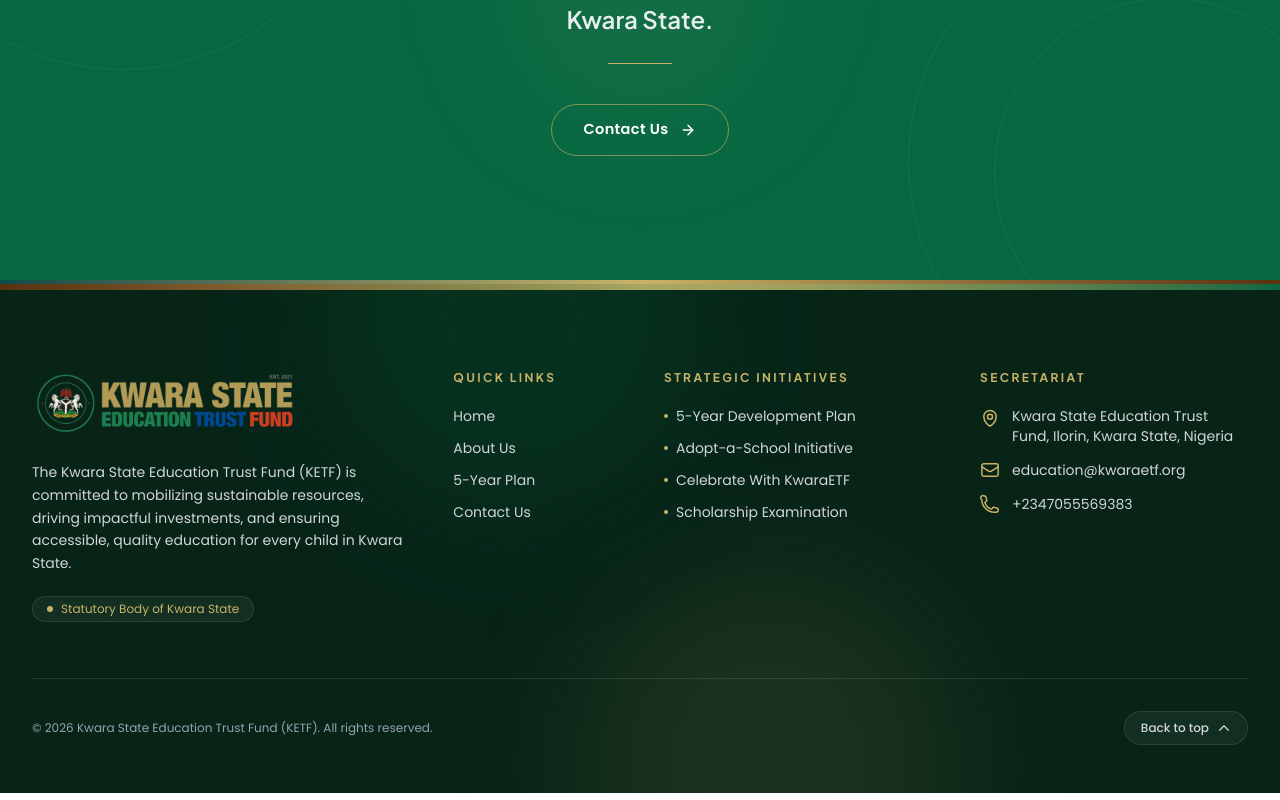
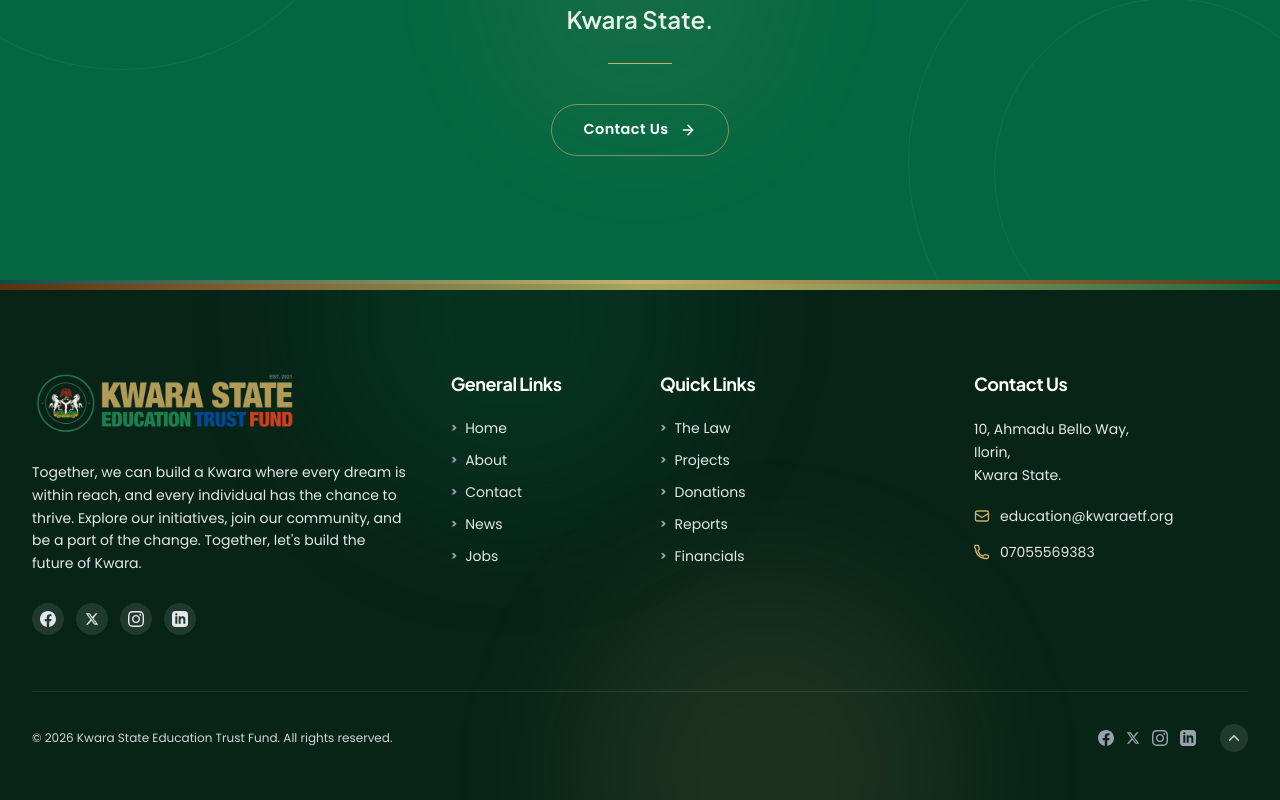
Before and after one commit to ibrahimabdulgafar4545-ui/KETF, a React (Vite) app in the folder KETF/: page / in a window 1280 px wide. Shown: the part 5843-6643 px from the top of the page. Built offline with nearby package versions, Linux system fonts and the light colour scheme.

Commit message:
Update footer text, layout, and social media links

```diff
--- a/KETF/src/components/Footer.jsx
+++ b/KETF/src/components/Footer.jsx
@@ -1,4 +1,43 @@
 import { Link } from 'react-router-dom'
+
+const socialLinks = [
+  {
+    name: 'Facebook',
+    href: 'https://www.facebook.com/KwaraETF',
+    icon: (
+      <svg className="h-4 w-4" fill="currentColor" viewBox="0 0 24 24">
+        <path d="M24 12.073c0-6.627-5.373-12-12-12s-12 5.373-12 12c0 5.99 4.388 10.954 10.125 11.854v-8.385H7.078v-3.47h3.047V9.43c0-3.007 1.792-4.669 4.533-4.669 1.312 0 2.686.235 2.686.235v2.953H15.83c-1.491 0-1.956.925-1.956 1.874v2.25h3.328l-.532 3.47h-2.796v8.385C19.612 23.027 24 18.062 24 12.073z" />
+      </svg>
+    ),
+  },
+  {
+    name: 'X',
+    href: 'https://x.com/KwaraETF?t=439M0lxNN-RWNo65oiDSpA&s=09',
+    icon: (
+      <svg className="h-3.5 w-3.5" fill="currentColor" viewBox="0 0 24 24">
+        <path d="M18.244 2.25h3.308l-7.227 8.26 8.502 11.24H16.17l-5.214-6.817L4.99 21.75H1.68l7.73-8.835L1.254 2.25H8.08l4.713 6.231zm-1.161 17.52h1.833L7.084 4.126H5.117z" />
+      </svg>
+    ),
+  },
+  {
+    name: 'Instagram',
+    href: 'https://www.instagram.com/kwaraetf?igsh=bXB5dnA3b2lxY3I1',
+    icon: (
+      <svg className="h-4 w-4" fill="currentColor" viewBox="0 0 24 24">
+        <path d="M12 2.163c3.204 0 3.584.012 4.85.07 3.252.148 4.771 1.691 4.919 4.919.058 1.265.069 1.645.069 4.849 0 3.205-.012 3.584-.069 4.849-.149 3.225-1.664 4.771-4.919 4.919-1.266.058-1.644.07-4.85.07-3.204 0-3.584-.012-4.849-.07-3.26-.149-4.771-1.699-4.919-4.92-.058-1.265-.07-1.644-.07-4.849 0-3.204.013-3.583.07-4.849.149-3.227 1.664-4.771 4.919-4.919 1.266-.057 1.645-.069 4.849-.069zm0-2.163c-3.259 0-3.667.014-4.947.072-4.358.2-6.78 2.618-6.98 6.98-.059 1.281-.073 1.689-.073 4.948 0 3.259.014 3.668.072 4.948.2 4.358 2.618 6.78 6.98 6.98 1.281.058 1.689.072 4.948.072 3.259 0 3.668-.014 4.948-.072 4.354-.2 6.782-2.618 6.979-6.98.059-1.28.073-1.689.073-4.948 0-3.259-.014-3.667-.072-4.947-.196-4.354-2.617-6.78-6.979-6.98-1.281-.059-1.69-.073-4.949-.073zm0 5.838c-3.403 0-6.162 2.759-6.162 6.162s2.759 6.163 6.162 6.163 6.162-2.759 6.162-6.163c0-3.403-2.759-6.162-6.162-6.162zm0 10.162c-2.209 0-4-1.79-4-4 0-2.209 1.791-4 4-4s4 1.791 4 4c0 2.21-1.791 4-4 4zm6.406-11.845c-.796 0-1.441.645-1.441 1.44s.645 1.44 1.441 1.44c.795 0 1.439-.645 1.439-1.44s-.644-1.44-1.439-1.44z" />
+      </svg>
+    ),
+  },
+  {
+    name: 'LinkedIn',
+    href: 'https://www.linkedin.com/company/kwara-state-education-trust-fund/',
+    icon: (
+      <svg className="h-4 w-4" fill="currentColor" viewBox="0 0 24 24">
+        <path d="M19 0h-14c-2.761 0-5 2.239-5 5v14c0 2.761 2.239 5 5 5h14c2.762 0 5-2.239 5-5v-14c0-2.761-2.238-5-5-5zm-11 19h-3v-11h3v11zm-1.5-12.268c-.966 0-1.75-.79-1.75-1.764s.784-1.764 1.75-1.764 1.75.79 1.75 1.764-.783 1.764-1.75 1.764zm13.5 12.268h-3v-5.604c0-3.368-4-3.113-4 0v5.604h-3v-11h3v1.765c1.396-2.586 7-2.777 7 2.476v6.759z" />
+      </svg>
+    ),
+  },
+]
 
 const Footer = ({ onNavigate }) => {
   const scrollToTop = () => {
@@ -30,7 +69,7 @@ const Footer = ({ onNavigate }) => {
 
       {/* Main Footer Content */}
       <div className="relative mx-auto max-w-7xl px-4 pt-16 pb-12 sm:px-6 sm:pt-20 lg:px-8">
-        <div className="grid grid-cols-1 gap-10 sm:grid-cols-2 lg:grid-cols-12 lg:gap-12">
+        <div className="grid grid-cols-1 gap-10 sm:grid-cols-2 lg:grid-cols-12 lg:gap-10">
 
           {/* Col 1: Brand & Mandate (4 cols) */}
           <div className="lg:col-span-4 space-y-5">
@@ -42,172 +81,229 @@ const Footer = ({ onNavigate }) => {
               />
             </Link>
 
-            <p className="text-sm leading-relaxed text-gray-300 max-w-sm">
-              The Kwara State Education Trust Fund (KETF) is committed to mobilizing sustainable resources, driving impactful investments, and ensuring accessible, quality education for every child in Kwara State.
+            <p className="text-[13.5px] sm:text-sm leading-relaxed text-gray-200 max-w-sm">
+              Together, we can build a Kwara where every dream is within reach, and every individual has the chance to thrive. Explore our initiatives, join our community, and be a part of the change. Together, let&apos;s build the future of Kwara.
             </p>
 
-            <div className="inline-flex items-center gap-2 rounded-full bg-white/5 border border-white/10 px-3.5 py-1 text-xs text-[#c8b268]">
-              <span className="h-1.5 w-1.5 rounded-full bg-[#c8b268]" />
-              <span>Statutory Body of Kwara State</span>
+            {/* Social Media Links */}
+            <div className="flex items-center gap-3 pt-2">
+              {socialLinks.map((item) => (
+                <a
+                  key={item.name}
+                  href={item.href}
+                  target="_blank"
+                  rel="noopener noreferrer"
+                  aria-label={item.name}
+                  className="flex h-8 w-8 items-center justify-center rounded-full bg-white/10 text-gray-200 transition-all duration-200 hover:bg-[#c8b268] hover:text-[#072417] hover:scale-110 shadow-xs"
+                >
+                  {item.icon}
+                </a>
+              ))}
             </div>
           </div>
 
-          {/* Col 2: Quick Links (2 cols) */}
+          {/* Col 2: General Links (2 cols) */}
           <div className="lg:col-span-2">
             <h4
               style={{ fontFamily: "'Plus Jakarta Sans', 'Poppins', sans-serif" }}
-              className="text-xs font-bold uppercase tracking-[0.2em] text-[#c8b268] mb-5"
+              className="text-base sm:text-lg font-bold text-white mb-5 tracking-tight"
             >
-              Quick Links
+              General Links
             </h4>
             <ul className="space-y-3 text-sm">
               <li>
                 <Link
                   to="/"
                   onClick={handleLink('/')}
-                  className="text-gray-300 transition-colors duration-200 hover:text-white hover:translate-x-1 inline-block"
+                  className="group flex items-center gap-2 text-gray-200 transition-colors duration-200 hover:text-[#c8b268]"
                 >
-                  Home
+                  <span className="text-gray-400 text-xs font-bold transition-transform group-hover:translate-x-0.5">&gt;</span>
+                  <span>Home</span>
                 </Link>
               </li>
               <li>
                 <Link
                   to="/read-more"
                   onClick={handleLink('/read-more')}
-                  className="text-gray-300 transition-colors duration-200 hover:text-white hover:translate-x-1 inline-block"
+                  className="group flex items-center gap-2 text-gray-200 transition-colors duration-200 hover:text-[#c8b268]"
                 >
-                  About Us
+                  <span className="text-gray-400 text-xs font-bold transition-transform group-hover:translate-x-0.5">&gt;</span>
+                  <span>About</span>
                 </Link>
-              </li>
-              <li>
-                <a
-                  href="#5-year-development-plan"
-                  onClick={handleLink('#5-year-development-plan')}
-                  className="text-gray-300 transition-colors duration-200 hover:text-white hover:translate-x-1 inline-block"
-                >
-                  5-Year Plan
-                </a>
               </li>
               <li>
                 <Link
                   to="/contact"
                   onClick={handleLink('/contact')}
-                  className="text-gray-300 transition-colors duration-200 hover:text-white hover:translate-x-1 inline-block"
+                  className="group flex items-center gap-2 text-gray-200 transition-colors duration-200 hover:text-[#c8b268]"
                 >
-                  Contact Us
+                  <span className="text-gray-400 text-xs font-bold transition-transform group-hover:translate-x-0.5">&gt;</span>
+                  <span>Contact</span>
                 </Link>
               </li>
-            </ul>
-          </div>
-
-          {/* Col 3: Key Initiatives (3 cols) */}
-          <div className="lg:col-span-3">
-            <h4
-              style={{ fontFamily: "'Plus Jakarta Sans', 'Poppins', sans-serif" }}
-              className="text-xs font-bold uppercase tracking-[0.2em] text-[#c8b268] mb-5"
-            >
-              Strategic Initiatives
-            </h4>
-            <ul className="space-y-3 text-sm text-gray-300">
               <li>
                 <a
-                  href="#5-year-development-plan"
-                  onClick={handleLink('#5-year-development-plan')}
-                  className="flex items-center gap-2 transition-colors hover:text-white"
+                  href="#news"
+                  onClick={handleLink('#news')}
+                  className="group flex items-center gap-2 text-gray-200 transition-colors duration-200 hover:text-[#c8b268]"
                 >
-                  <span className="h-1 w-1 rounded-full bg-[#c8b268]" />
-                  <span>5-Year Development Plan</span>
+                  <span className="text-gray-400 text-xs font-bold transition-transform group-hover:translate-x-0.5">&gt;</span>
+                  <span>News</span>
                 </a>
               </li>
               <li>
                 <a
-                  href="#adopt-a-school"
-                  onClick={handleLink('#adopt-a-school')}
-                  className="flex items-center gap-2 transition-colors hover:text-white"
+                  href="#jobs"
+                  onClick={handleLink('#jobs')}
+                  className="group flex items-center gap-2 text-gray-200 transition-colors duration-200 hover:text-[#c8b268]"
                 >
-                  <span className="h-1 w-1 rounded-full bg-[#c8b268]" />
-                  <span>Adopt-a-School Initiative</span>
-                </a>
-              </li>
-              <li>
-                <a
-                  href="#celebrate-with-kwara-etf"
-                  onClick={handleLink('#celebrate-with-kwara-etf')}
-                  className="flex items-center gap-2 transition-colors hover:text-white"
-                >
-                  <span className="h-1 w-1 rounded-full bg-[#c8b268]" />
-                  <span>Celebrate With KwaraETF</span>
-                </a>
-              </li>
-              <li>
-                <a
-                  href="#scholarship-program"
-                  onClick={handleLink('#scholarship-program')}
-                  className="flex items-center gap-2 transition-colors hover:text-white"
-                >
-                  <span className="h-1 w-1 rounded-full bg-[#c8b268]" />
-                  <span>Scholarship Examination</span>
+                  <span className="text-gray-400 text-xs font-bold transition-transform group-hover:translate-x-0.5">&gt;</span>
+                  <span>Jobs</span>
                 </a>
               </li>
             </ul>
           </div>
 
-          {/* Col 4: Contact & Secretariat (3 cols) */}
+          {/* Col 3: Quick Links (3 cols) */}
           <div className="lg:col-span-3">
             <h4
               style={{ fontFamily: "'Plus Jakarta Sans', 'Poppins', sans-serif" }}
-              className="text-xs font-bold uppercase tracking-[0.2em] text-[#c8b268] mb-5"
+              className="text-base sm:text-lg font-bold text-white mb-5 tracking-tight"
             >
-              Secretariat
+              Quick Links
             </h4>
-            <ul className="space-y-3.5 text-sm text-gray-300">
-              <li className="flex items-start gap-3">
-                <svg className="h-5 w-5 shrink-0 text-[#c8b268] mt-0.5" fill="none" stroke="currentColor" viewBox="0 0 24 24">
-                  <path strokeLinecap="round" strokeLinejoin="round" strokeWidth="1.8" d="M15 10.5a3 3 0 11-6 0 3 3 0 016 0z" />
-                  <path strokeLinecap="round" strokeLinejoin="round" strokeWidth="1.8" d="M19.5 10.5c0 7.142-7.5 11.25-7.5 11.25S4.5 17.642 4.5 10.5a7.5 7.5 0 1115 0z" />
+            <ul className="space-y-3 text-sm">
+              <li>
+                <a
+                  href="#the-law"
+                  onClick={handleLink('#the-law')}
+                  className="group flex items-center gap-2 text-gray-200 transition-colors duration-200 hover:text-[#c8b268]"
+                >
+                  <span className="text-gray-400 text-xs font-bold transition-transform group-hover:translate-x-0.5">&gt;</span>
+                  <span>The Law</span>
+                </a>
+              </li>
+              <li>
+                <a
+                  href="#projects"
+                  onClick={handleLink('#projects')}
+                  className="group flex items-center gap-2 text-gray-200 transition-colors duration-200 hover:text-[#c8b268]"
+                >
+                  <span className="text-gray-400 text-xs font-bold transition-transform group-hover:translate-x-0.5">&gt;</span>
+                  <span>Projects</span>
+                </a>
+              </li>
+              <li>
+                <a
+                  href="#donation"
+                  onClick={handleLink('#donation')}
+                  className="group flex items-center gap-2 text-gray-200 transition-colors duration-200 hover:text-[#c8b268]"
+                >
+                  <span className="text-gray-400 text-xs font-bold transition-transform group-hover:translate-x-0.5">&gt;</span>
+                  <span>Donations</span>
+                </a>
+              </li>
+              <li>
+                <a
+                  href="#quarterly-reports"
+                  onClick={handleLink('#quarterly-reports')}
+                  className="group flex items-center gap-2 text-gray-200 transition-colors duration-200 hover:text-[#c8b268]"
+                >
+                  <span className="text-gray-400 text-xs font-bold transition-transform group-hover:translate-x-0.5">&gt;</span>
+                  <span>Reports</span>
+                </a>
+              </li>
+              <li>
+                <a
+                  href="#financials"
+                  onClick={handleLink('#financials')}
+                  className="group flex items-center gap-2 text-gray-200 transition-colors duration-200 hover:text-[#c8b268]"
+                >
+                  <span className="text-gray-400 text-xs font-bold transition-transform group-hover:translate-x-0.5">&gt;</span>
+                  <span>Financials</span>
+                </a>
+              </li>
+            </ul>
+          </div>
+
+          {/* Col 4: Contact Us (3 cols) */}
+          <div className="lg:col-span-3">
+            <h4
+              style={{ fontFamily: "'Plus Jakarta Sans', 'Poppins', sans-serif" }}
+              className="text-base sm:text-lg font-bold text-white mb-5 tracking-tight"
+            >
+              Contact Us
+            </h4>
+            <div className="space-y-4 text-sm text-gray-200">
+              <p className="leading-relaxed text-gray-200">
+                10, Ahmadu Bello Way,<br />
+                Ilorin,<br />
+                Kwara State.
+              </p>
+
+              <div className="flex items-center gap-2.5 pt-1">
+                <svg className="h-4 w-4 shrink-0 text-[#c8b268]" fill="none" stroke="currentColor" viewBox="0 0 24 24">
+                  <path strokeLinecap="round" strokeLinejoin="round" strokeWidth="2" d="M21.75 6.75v10.5a2.25 2.25 0 01-2.25 2.25h-15a2.25 2.25 0 01-2.25-2.25V6.75m19.5 0A2.25 2.25 0 0019.5 4.5h-15a2.25 2.25 0 00-2.25 2.25m19.5 0v.243a2.25 2.25 0 01-1.07 1.916l-7.5 4.615a2.25 2.25 0 01-2.36 0L3.32 8.91a2.25 2.25 0 01-1.07-1.916V6.75" />
                 </svg>
-                <span>Kwara State Education Trust Fund, Ilorin, Kwara State, Nigeria</span>
-              </li>
-              <li className="flex items-center gap-3">
-                <svg className="h-5 w-5 shrink-0 text-[#c8b268]" fill="none" stroke="currentColor" viewBox="0 0 24 24">
-                  <path strokeLinecap="round" strokeLinejoin="round" strokeWidth="1.8" d="M21.75 6.75v10.5a2.25 2.25 0 01-2.25 2.25h-15a2.25 2.25 0 01-2.25-2.25V6.75m19.5 0A2.25 2.25 0 0019.5 4.5h-15a2.25 2.25 0 00-2.25 2.25m19.5 0v.243a2.25 2.25 0 01-1.07 1.916l-7.5 4.615a2.25 2.25 0 01-2.36 0L3.32 8.91a2.25 2.25 0 01-1.07-1.916V6.75" />
-                </svg>
-                <a href="mailto:education@kwaraetf.org" className="hover:text-white transition-colors">
+                <a
+                  href="mailto:education@kwaraetf.org"
+                  className="hover:text-[#c8b268] transition-colors"
+                >
                   education@kwaraetf.org
                 </a>
-              </li>
-              <li className="flex items-center gap-3">
-                <svg className="h-5 w-5 shrink-0 text-[#c8b268]" fill="none" stroke="currentColor" viewBox="0 0 24 24">
-                  <path strokeLinecap="round" strokeLinejoin="round" strokeWidth="1.8" d="M2.25 6.75c0 8.284 6.716 15 15 15h2.25a2.25 2.25 0 002.25-2.25v-1.372c0-.516-.351-.966-.852-1.091l-4.423-1.106c-.44-.11-.902.055-1.173.417l-.97 1.293c-.282.376-.769.542-1.21.38a12.035 12.035 0 01-7.143-7.143c-.162-.441.004-.928.38-1.21l1.293-.97c.363-.271.527-.734.417-1.173L6.963 3.102a1.125 1.125 0 00-1.091-.852H4.5A2.25 2.25 0 002.25 6.75z" />
+              </div>
+
+              <div className="flex items-center gap-2.5">
+                <svg className="h-4 w-4 shrink-0 text-[#c8b268]" fill="none" stroke="currentColor" viewBox="0 0 24 24">
+                  <path strokeLinecap="round" strokeLinejoin="round" strokeWidth="2" d="M2.25 6.75c0 8.284 6.716 15 15 15h2.25a2.25 2.25 0 002.25-2.25v-1.372c0-.516-.351-.966-.852-1.091l-4.423-1.106c-.44-.11-.902.055-1.173.417l-.97 1.293c-.282.376-.769.542-1.21.38a12.035 12.035 0 01-7.143-7.143c-.162-.441.004-.928.38-1.21l1.293-.97c.363-.271.527-.734.417-1.173L6.963 3.102a1.125 1.125 0 00-1.091-.852H4.5A2.25 2.25 0 002.25 6.75z" />
                 </svg>
-                <span>+2347055569383</span>
-              </li>
-            </ul>
+                <a
+                  href="tel:07055569383"
+                  className="hover:text-[#c8b268] transition-colors"
+                >
+                  07055569383
+                </a>
+              </div>
+            </div>
           </div>
 
         </div>
 
         {/* Bottom Sub-footer */}
-        <div className="mt-14 pt-8 border-t border-white/10 flex flex-col sm:flex-row items-center justify-between gap-4 text-xs text-gray-400">
-          <p>
-            &copy; {new Date().getFullYear()} Kwara State Education Trust Fund (KETF). All rights reserved.
+        <div className="mt-14 pt-8 border-t border-white/10 flex flex-col sm:flex-row items-center justify-between gap-4 text-xs text-gray-300">
+          <p className="text-center sm:text-left">
+            &copy; 2026 Kwara State Education Trust Fund. All rights reserved.
           </p>
 
-          <button
-            onClick={scrollToTop}
-            className="group inline-flex items-center gap-2 rounded-full bg-white/5 border border-white/10 px-4 py-2 text-xs font-medium text-gray-300 transition-all duration-200 hover:bg-[#c8b268] hover:text-[#072417] hover:border-[#c8b268]"
-          >
-            <span>Back to top</span>
-            <svg
-              className="h-3.5 w-3.5 transition-transform duration-200 group-hover:-translate-y-0.5"
-              fill="none"
-              stroke="currentColor"
-              viewBox="0 0 24 24"
-              strokeWidth="2.2"
+          <div className="flex items-center gap-4">
+            {/* Social Icons in Bottom bar */}
+            <div className="flex items-center gap-3">
+              {socialLinks.map((item) => (
+                <a
+                  key={'bottom-' + item.name}
+                  href={item.href}
+                  target="_blank"
+                  rel="noopener noreferrer"
+                  aria-label={item.name}
+                  className="text-gray-400 transition-colors duration-200 hover:text-[#c8b268]"
+                >
+                  {item.icon}
+                </a>
+              ))}
+            </div>
+
+            {/* Back to Top Chevron */}
+            <button
+              onClick={scrollToTop}
+              className="ml-2 flex h-7 w-7 items-center justify-center rounded-full bg-white/10 text-gray-300 transition-all hover:bg-[#c8b268] hover:text-[#072417] cursor-pointer"
+              title="Back to top"
+              aria-label="Back to top"
             >
-              <path strokeLinecap="round" strokeLinejoin="round" d="M4.5 15.75l7.5-7.5 7.5 7.5" />
-            </svg>
-          </button>
+              <svg className="h-3.5 w-3.5" fill="none" stroke="currentColor" viewBox="0 0 24 24" strokeWidth="2.5">
+                <path strokeLinecap="round" strokeLinejoin="round" d="M4.5 15.75l7.5-7.5 7.5 7.5" />
+              </svg>
+            </button>
+          </div>
         </div>
 
       </div>
```
